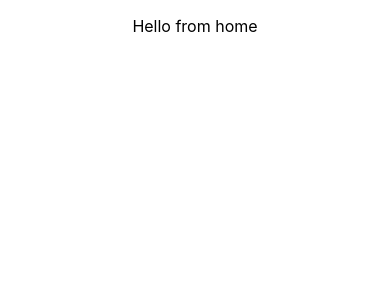
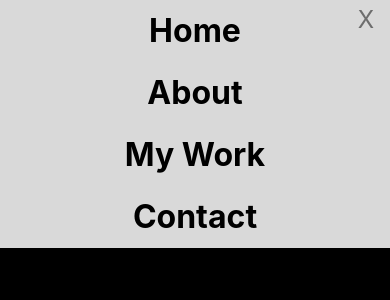
Before and after one commit to tygedavis/portfolio-v2, a React (Create React App) app: page / in a window 390 px wide. Shown: the top 300 px of the page. Built offline with nearby package versions, Linux system fonts and the light colour scheme.

Commit message:
Added a lot of redux and react boilerplate. Began working on the Navigation for mobile view.

```diff
--- a/src/App.css
+++ b/src/App.css
@@ -1,38 +1,103 @@
-.App {
-  text-align: center;
+/*
+html5doctor.com Reset Stylesheet
+v1.6.1
+Last Updated: 2010-09-17
+Author: Richard Clark - http://richclarkdesign.com
+Twitter: @rich_clark
+*/
+
+html, body, div, span, object, iframe,
+h1, h2, h3, h4, h5, h6, p, blockquote, pre,
+abbr, address, cite, code,
+del, dfn, em, img, ins, kbd, q, samp,
+small, strong, sub, sup, var,
+b, i,
+dl, dt, dd, ol, ul, li,
+fieldset, form, label, legend,
+table, caption, tbody, tfoot, thead, tr, th, td,
+article, aside, canvas, details, figcaption, figure,
+footer, header, hgroup, menu, nav, section, summary,
+time, mark, audio, video {
+  margin:0;
+  padding:0;
+  border:0;
+  outline:0;
+  font-size:100%;
+  vertical-align:baseline;
+  background:transparent;
 }
 
-.App-logo {
-  height: 40vmin;
-  pointer-events: none;
+body {
+  line-height:1;
+  background-color: black;
 }
 
-@media (prefers-reduced-motion: no-preference) {
-  .App-logo {
-    animation: App-logo-spin infinite 20s linear;
-  }
+article,aside,details,figcaption,figure,
+footer,header,hgroup,menu,nav,section {
+  display:block;
 }
 
-.App-header {
-  background-color: #282c34;
-  min-height: 100vh;
-  display: flex;
-  flex-direction: column;
-  align-items: center;
-  justify-content: center;
-  font-size: calc(10px + 2vmin);
-  color: white;
+nav ul {
+  list-style:none;
 }
 
-.App-link {
-  color: #61dafb;
+blockquote, q {
+  quotes:none;
 }
 
-@keyframes App-logo-spin {
-  from {
-    transform: rotate(0deg);
-  }
-  to {
-    transform: rotate(360deg);
-  }
+blockquote:before, blockquote:after,
+q:before, q:after {
+  content:'';
+  content:none;
 }
+
+a {
+  margin:0;
+  padding:0;
+  font-size:100%;
+  vertical-align:baseline;
+  background:transparent;
+}
+
+/* change colours to suit your needs */
+ins {
+  background-color:#ff9;
+  color:#000;
+  text-decoration:none;
+}
+
+/* change colours to suit your needs */
+mark {
+  background-color:#ff9;
+  color:#000;
+  font-style:italic;
+  font-weight:bold;
+}
+
+del {
+  text-decoration: line-through;
+}
+
+abbr[title], dfn[title] {
+  border-bottom:1px dotted;
+  cursor:help;
+}
+
+table {
+  border-collapse:collapse;
+  border-spacing:0;
+}
+
+/* change border colour to suit your needs */
+hr {
+  display:block;
+  height:1px;
+  border:0;
+  border-top:1px solid #cccccc;
+  margin:1em 0;
+  padding:0;
+}
+
+input, select {
+  vertical-align:middle;
+}
--- a/src/App.js
+++ b/src/App.js
@@ -1,13 +1,22 @@
 import React from 'react';
 import './App.css';
+import { BrowserRouter as Router, Route, Switch } from 'react-router-dom';
 
 //Components
-import Home from './components/Home';
+import Home from './Pages/Home';
+import LinkShelf from './components/NavigationShelf';
 
 function App() {
   return (
     <div className="App">
-      <Home />
+      <Router>
+          <LinkShelf/>
+          <Switch>
+              <Route path="/">
+                  <Home/>
+              </Route>
+          </Switch>
+      </Router>
     </div>
   );
 }
--- /dev/null
+++ b/src/Pages/Home.js
@@ -0,0 +1,21 @@
+import React from 'react';
+// import { Link } from 'react-router-dom';
+
+//Images
+
+const Home = () => {
+  return (
+    <div className="homeContainer" /*style={ { backgroundImage: "url(../images/home_backdrop.png)"} }*/>
+      <div className="homeName">
+        <h1>Tyge Davis</h1>
+      </div>
+      <div className="homeMain">
+        <div className="homeImage">
+          {/*<img className="headshot" src={headshot} alt="Tyge Davis, the developer" />*/}
+        </div>
+      </div>
+    </div>
+  );
+};
+
+export default Home;
--- a/src/components/Home.js
+++ /dev/null
@@ -1,11 +0,0 @@
-import React from 'react';
-
-const Home = () => {
-  return (
-    <div>
-      <p>Hello from home</p>
-    </div>
-  );
-};
-
-export default Home;
--- /dev/null
+++ b/src/components/NavigationShelf.css
@@ -0,0 +1,30 @@
+#header-container {
+    background: white;
+    opacity: .85;
+    position: absolute;
+    width: 100%;
+}
+
+#header-container .link {
+    color: black;
+    padding: 15px;
+    text-decoration: none;
+    font-weight: bold;
+    font-size: 2rem;
+}
+
+@media (max-width: 900px) {
+    #header-container {
+        display: flex;
+        flex-direction: column;
+        align-items: center;
+    }
+
+    #header-container .close-button {
+        position: absolute;
+        right: 1rem;
+        top: .5rem;
+        font-size: 1.5rem;
+        color: gray;
+    }
+}
--- /dev/null
+++ b/src/components/NavigationShelf.js
@@ -0,0 +1,41 @@
+import React from 'react';
+import { Link } from 'react-router-dom';
+import './NavigationShelf.css';
+import { connect } from 'react-redux';
+import _ from 'lodash';
+import store from '../redux/store';
+
+const NavigationShelf = (props) => {
+    const shouldShowOnMobile = window.innerWidth < 1280 ? null : "none";
+    const styles = {
+        headerContainerStyle: {
+            top: props.navigationMobileDisplay ? -500 : 0
+        }
+    };
+
+    function handleCloseShelf() {
+        store.dispatch({ type: 'navigation/toggleNavigationShelfMobile', payload: !_.get(props, 'navigationMobileDisplay') });
+    }
+
+    return (
+        <div id="header-container" style={styles.headerContainerStyle}>
+            <p
+                className="close-button"
+                style={{ display: shouldShowOnMobile, cursor: 'pointer' }}
+                onClick={handleCloseShelf}
+            >X</p>
+            <Link to="/" className="link">Home</Link>
+            <Link to="/about" className="link">About</Link>
+            <Link to="/projects" className="link">My Work</Link>
+            <Link to="/contacts" className="link">Contact</Link>
+        </div>
+    );
+};
+
+function mapStateToProps(state) {
+    return {
+        navigationMobileDisplay: _.get(state, 'cardDisplays.shouldShowNavigationMobileDisplay')
+    };
+}
+
+export default connect(mapStateToProps)(NavigationShelf);
--- a/src/index.js
+++ b/src/index.js
@@ -2,16 +2,14 @@ import React from 'react';
 import ReactDOM from 'react-dom';
 import './index.css';
 import App from './App';
-import * as serviceWorker from './serviceWorker';
+import { Provider } from 'react-redux';
+import store from './redux/store';
 
 ReactDOM.render(
-  <React.StrictMode>
-    <App />
-  </React.StrictMode>,
-  document.getElementById('root')
+    <Provider store={store}>
+        <React.StrictMode>
+            <App/>
+        </React.StrictMode>
+    </Provider>,
+    document.getElementById('root')
 );
-
-// If you want your app to work offline and load faster, you can change
-// unregister() to register() below. Note this comes with some pitfalls.
-// Learn more about service workers: https://bit.ly/CRA-PWA
-serviceWorker.unregister();
--- /dev/null
+++ b/src/redux/reducers/cardDisplays.js
@@ -0,0 +1,16 @@
+const initialState = {
+    shouldShowNavigationMobileDisplay: false
+};
+
+export default function cardDisplays(state = initialState, action) {
+    switch (action.type) {
+        case 'navigation/toggleNavigationShelfMobile': {
+            return {
+                ...state,
+                shouldShowNavigationMobileDisplay: action.payload
+            }
+        }
+        default:
+            return state
+    }
+}
--- /dev/null
+++ b/src/redux/reducers/rootReducer.js
@@ -0,0 +1,8 @@
+import { combineReducers } from 'redux';
+import cardDisplays from './cardDisplays';
+
+const rootReducer = combineReducers({
+    cardDisplays
+});
+
+export default rootReducer;
--- /dev/null
+++ b/src/redux/store.js
@@ -0,0 +1,6 @@
+import { createStore } from 'redux';
+import rootReducer from './reducers/rootReducer';
+
+const store = createStore(rootReducer);
+
+export default store;
```
Also changed, not shown: package.json (+7 -1 lines), src/images/home_backdrop.png (deleted), 1 other file (tests, documents, lock files or other folders).
